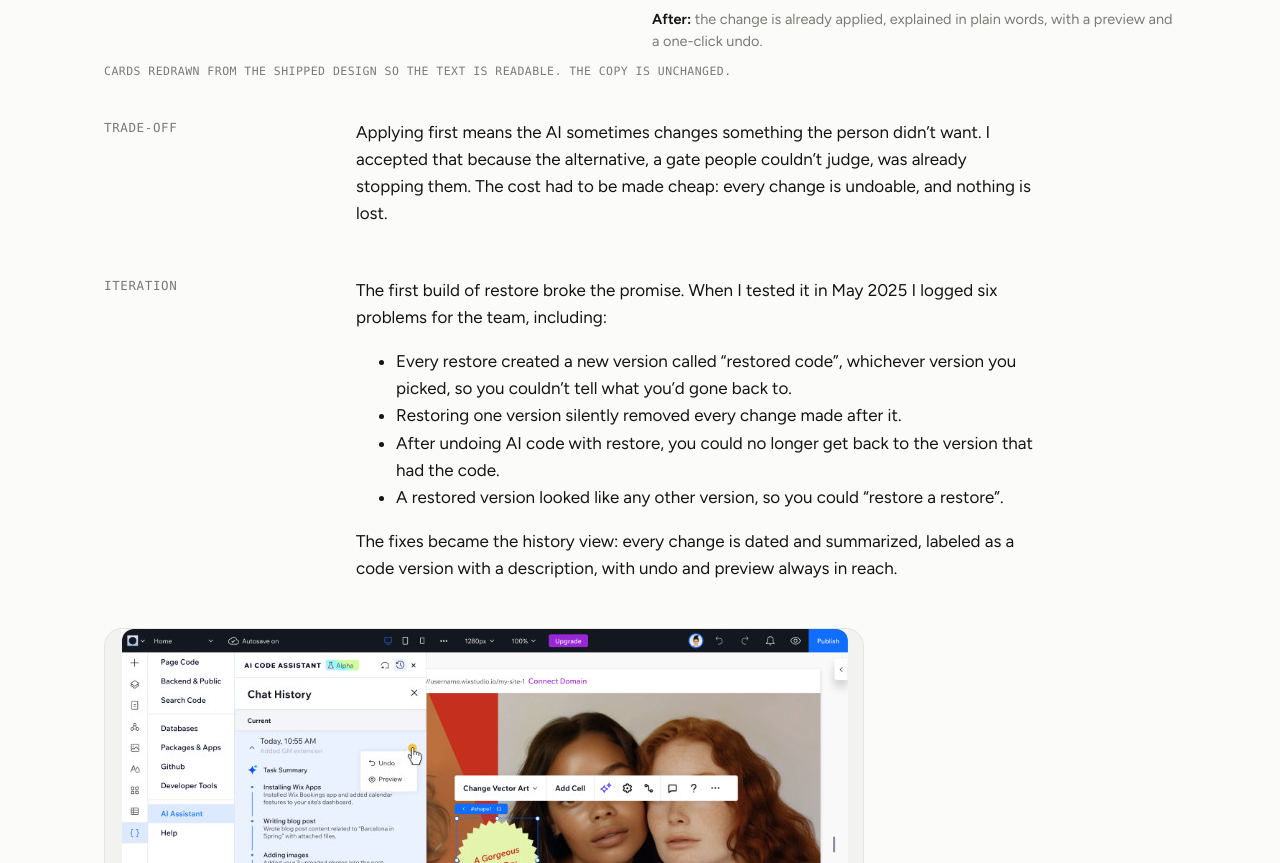
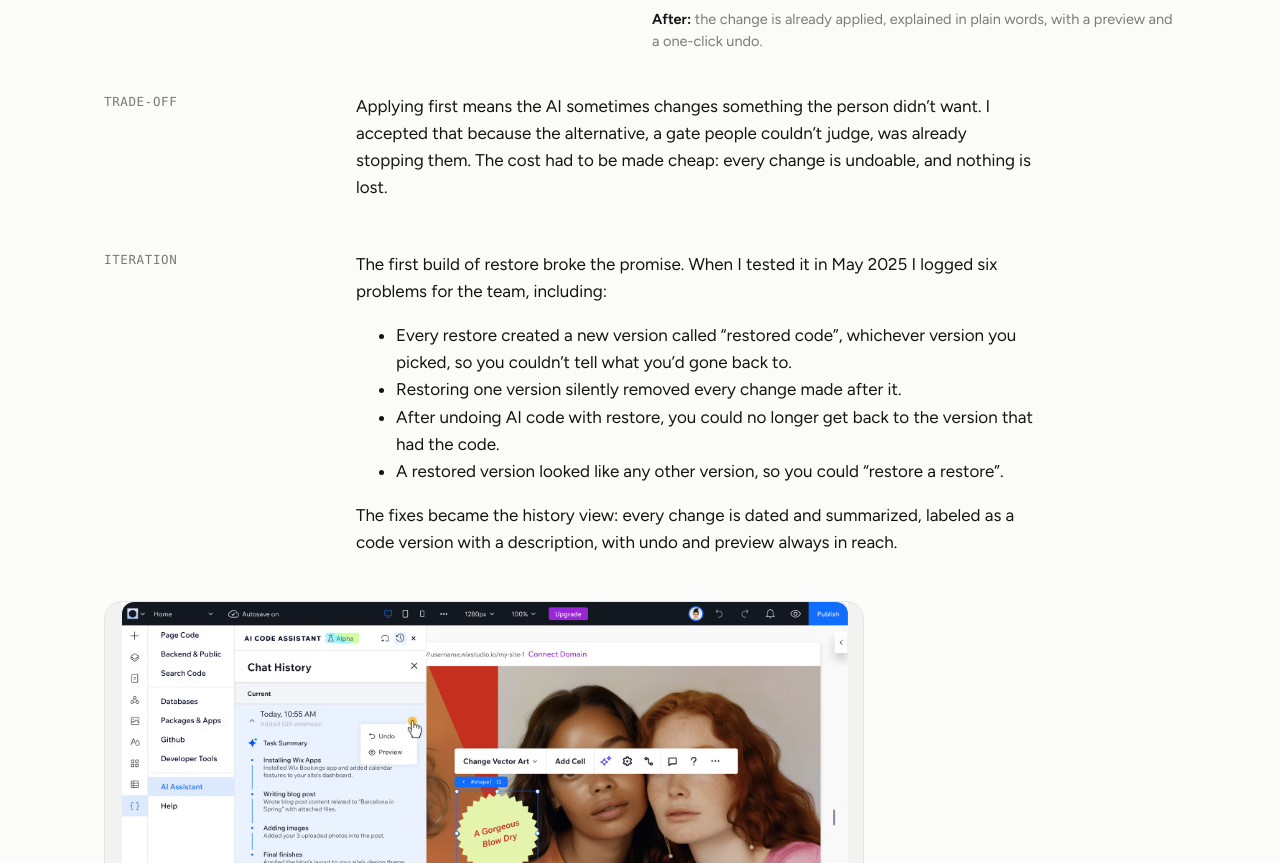
Before and after one commit to hadarkellner-pixel/hadar-kellner-portfolio, a plain HTML site: page wix-ai-code-assistant/index.html in a window 1280 px wide. Shown: the part 7483-8346 px from the top of the page. Drawn offline with Linux system fonts and the light colour scheme.

Commit message:
Wix case study: remove the 'cards redrawn' note (#16)
Claude-Session: https://claude.ai/code/session_01Sb69NSC57WrQtPQq1EtEf8

Co-authored-by: Claude <noreply@anthropic.com>

```diff
--- a/wix-ai-code-assistant/index.html
+++ b/wix-ai-code-assistant/index.html
@@ -209,7 +209,6 @@
             <figcaption><strong style="color:var(--ink)">After:</strong> the change is already applied, explained in plain words, with a preview and a one-click undo.</figcaption>
           </figure>
         </div>
-        <p class="redrawn">Cards redrawn from the shipped design so the text is readable. The copy is unchanged.</p>
 
         <div class="cols" style="margin-top:40px">
           <div class="side">Trade-off</div>
```
